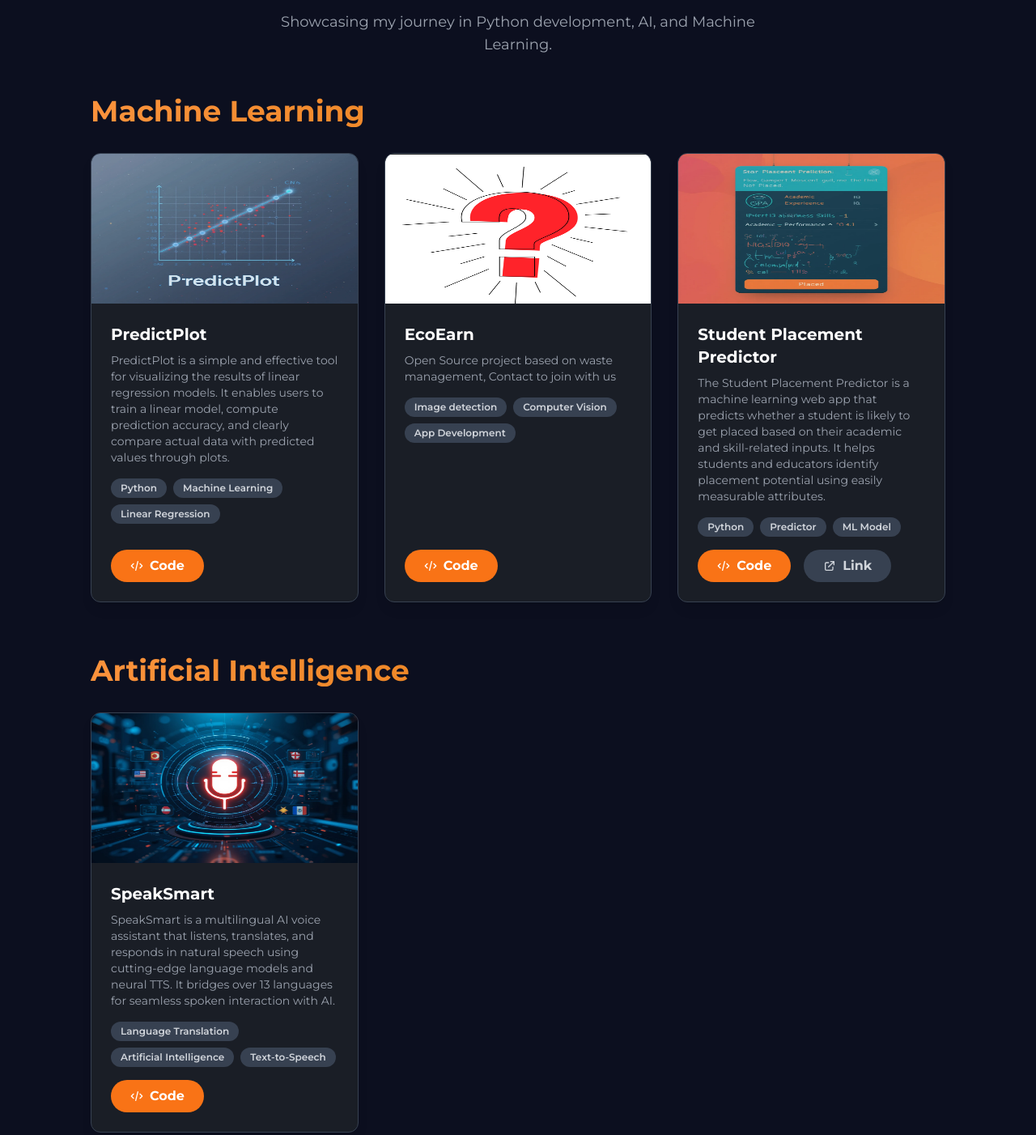
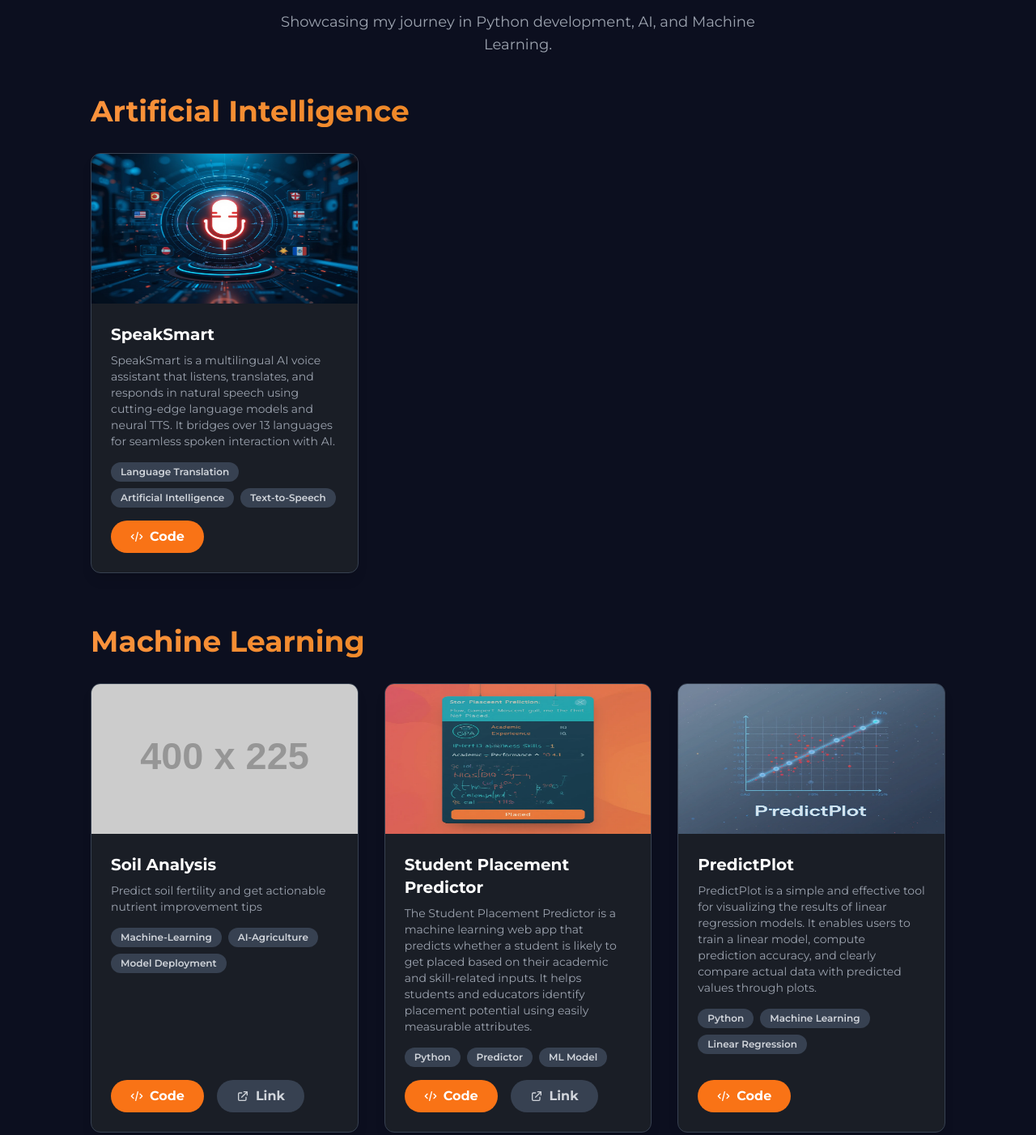
Before and after one commit to mitanshhh/mitanshhh.github.io, a plain HTML site: page project.html in a window 1280 px wide. Shown: the part 203-1605 px from the top of the page at 81% size. Drawn offline with nearby package versions, Linux system fonts and the light colour scheme; placeholder pictures from the web are drawn by us.

Commit message:
Update project.html
Added Soil Analysis Project

```diff
--- a/project.html
+++ b/project.html
@@ -127,15 +127,9 @@
 
     <script>
                 const projects = [
-            {
-                id: 2,
-                title: "PredictPlot",
-                description: "PredictPlot is a simple and effective tool for visualizing the results of linear regression models. It enables users to train a linear model, compute prediction accuracy, and clearly compare actual data with predicted values through plots.",
-                imageUrl: "Media/predict_plot.png",
-                tags: ["Python", "Machine Learning", "Linear Regression"],
-                codeLink: "https://github.com/mitanshhh/PredictPlot",
-                category: "Machine Learning"
-            },
+
+
+                    //AI
             {
                 id: 1,
                 title: "SpeakSmart",
@@ -145,15 +139,24 @@
                 codeLink: "https://github.com/mitanshhh/SpeakSmart",
                 category: "Artificial Intelligence"
             },
-                    {
-                id: 5,
-                title: "EcoEarn",
-                description: "Open Source project based on waste management, Contact to join with us",
-                imageUrl: "Media/Screenshot 2025-09-21 121358.png",
-                tags: ["Image detection", "Computer Vision", "App Development"],
-                codeLink: "https://mitanshhh.github.io/contact.html",
+
+
+
+
+
+
+                //ML
+            {
+                id: 7,
+                title: "Soil Analysis",
+                description: "Predict soil fertility and get actionable nutrient improvement tips",
+                imageUrl: "Media/soil_analysis.png",
+                tags: ["Machine-Learning", "AI-Agriculture", "Model Deployment"],
+                link: "https://huggingface.co/spaces/pymit/Soil-Analysis",
+                codeLink: "https://github.com/mitanshhh/Soil-Analysis",
                 category: "Machine Learning"
             },
+
             {
                 id: 3,
                 title: "Student Placement Predictor",
@@ -165,6 +168,24 @@
                 category: "Machine Learning"
             },
 
+                {
+                id: 2,
+                title: "PredictPlot",
+                description: "PredictPlot is a simple and effective tool for visualizing the results of linear regression models. It enables users to train a linear model, compute prediction accuracy, and clearly compare actual data with predicted values through plots.",
+                imageUrl: "Media/predict_plot.png",
+                tags: ["Python", "Machine Learning", "Linear Regression"],
+                codeLink: "https://github.com/mitanshhh/PredictPlot",
+                category: "Machine Learning"
+            },
+                            {
+                id: 5,
+                title: "EcoEarn",
+                description: "Open Source project based on waste management, Contact to join with us",
+                imageUrl: "Media/Screenshot 2025-09-21 121358.png",
+                tags: ["Image detection", "Computer Vision", "App Development"],
+                codeLink: "https://mitanshhh.github.io/contact.html",
+                category: "Machine Learning"
+            },
 
 
 
```
